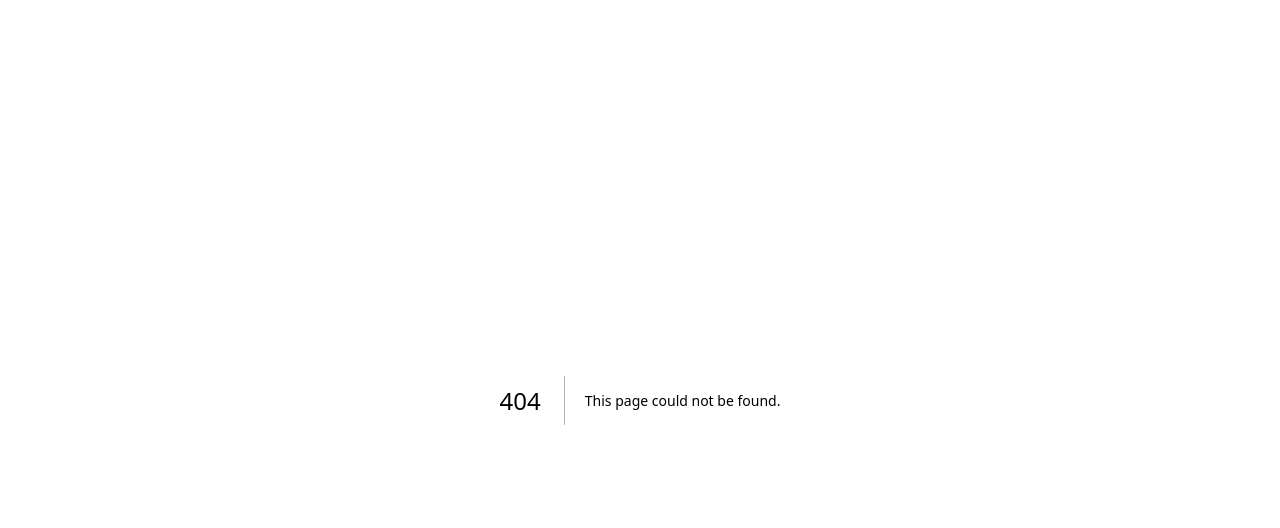
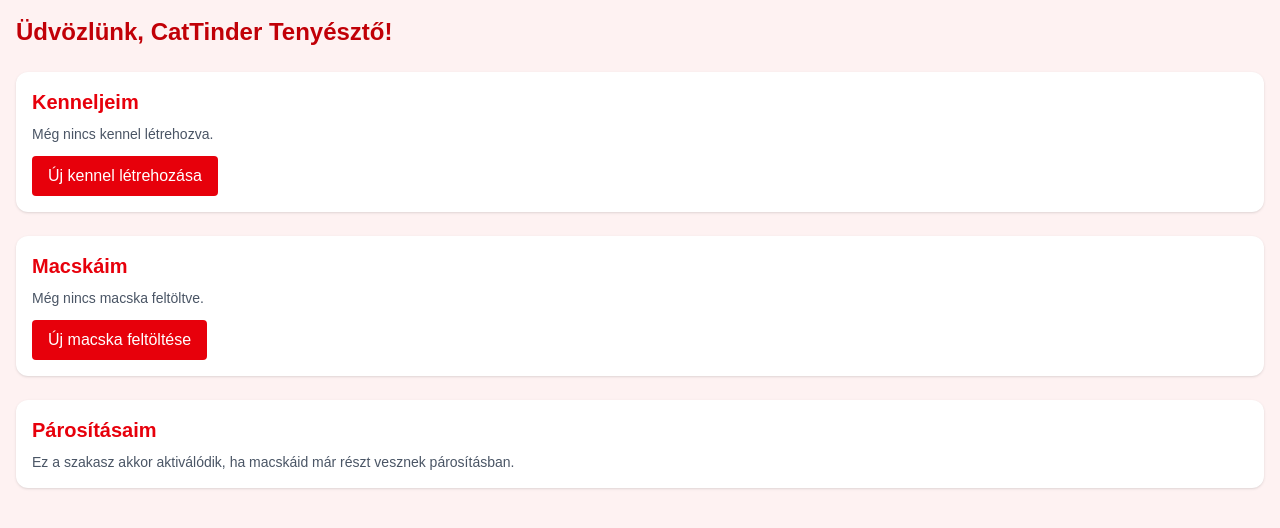
Before and after one commit to tta69/cattinder-app, a Next.js app: page /dashboard/breeder in a window 1280 px wide. Before the commit this address had no page. Shown: the top 528 px of the page. Built offline with nearby package versions, Linux system fonts and the light colour scheme.

Commit message:
Create page.tsx

```diff
--- /dev/null
+++ b/app/dashboard/breeder/page.tsx
@@ -0,0 +1,33 @@
+"use client";
+
+export default function BreederDashboard() {
+  return (
+    <main className="min-h-screen bg-red-50 p-4 flex flex-col gap-6">
+      <h1 className="text-2xl font-bold text-red-700">Üdvözlünk, CatTinder Tenyésztő!</h1>
+
+      {/* KENNEL BLOKK */}
+      <section className="bg-white p-4 rounded-xl shadow">
+        <h2 className="text-xl font-semibold text-red-600 mb-2">Kenneljeim</h2>
+        <p className="text-sm text-gray-600 mb-3">Még nincs kennel létrehozva.</p>
+        <button className="bg-red-600 text-white px-4 py-2 rounded hover:bg-red-700 transition">
+          Új kennel létrehozása
+        </button>
+      </section>
+
+      {/* MACSKÁK BLOKK */}
+      <section className="bg-white p-4 rounded-xl shadow">
+        <h2 className="text-xl font-semibold text-red-600 mb-2">Macskáim</h2>
+        <p className="text-sm text-gray-600 mb-3">Még nincs macska feltöltve.</p>
+        <button className="bg-red-600 text-white px-4 py-2 rounded hover:bg-red-700 transition">
+          Új macska feltöltése
+        </button>
+      </section>
+
+      {/* KÉSŐBB: Párosítási rész */}
+      <section className="bg-white p-4 rounded-xl shadow">
+        <h2 className="text-xl font-semibold text-red-600 mb-2">Párosításaim</h2>
+        <p className="text-sm text-gray-600">Ez a szakasz akkor aktiválódik, ha macskáid már részt vesznek párosításban.</p>
+      </section>
+    </main>
+  );
+}
```
